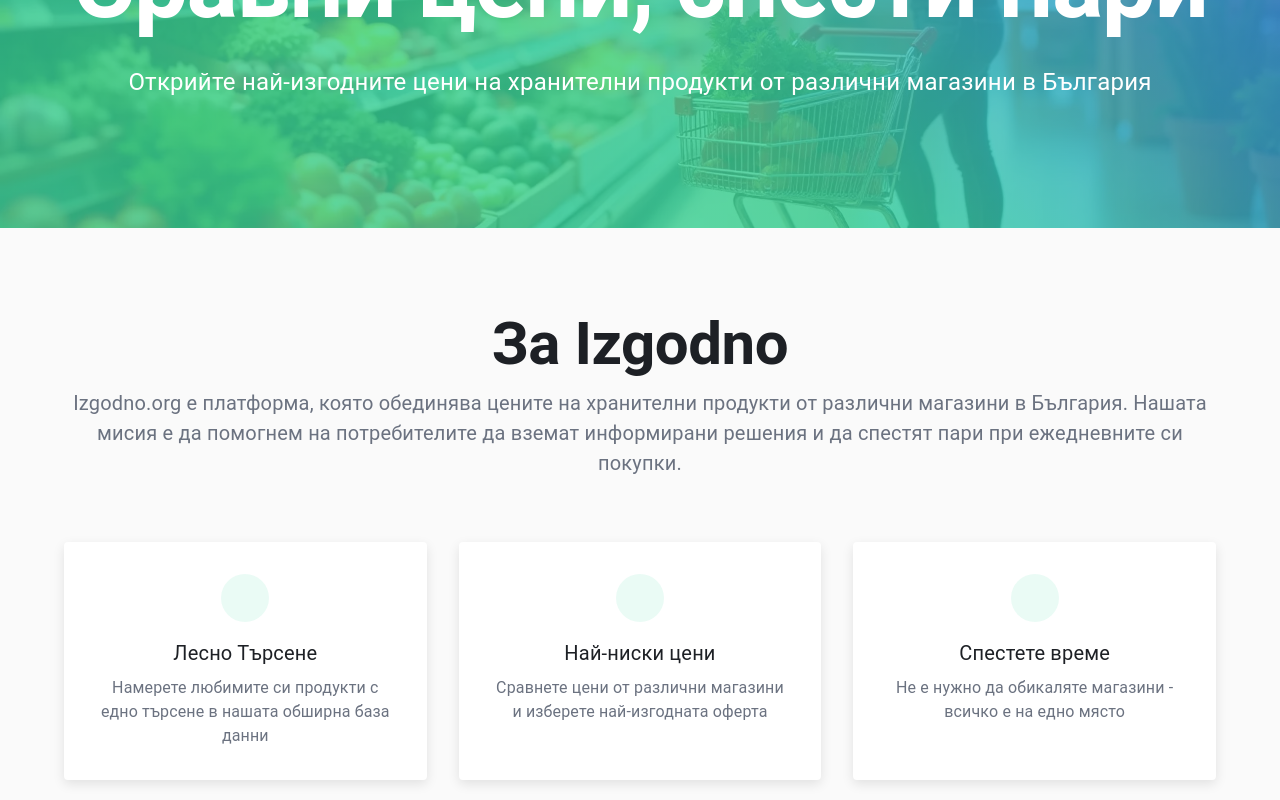
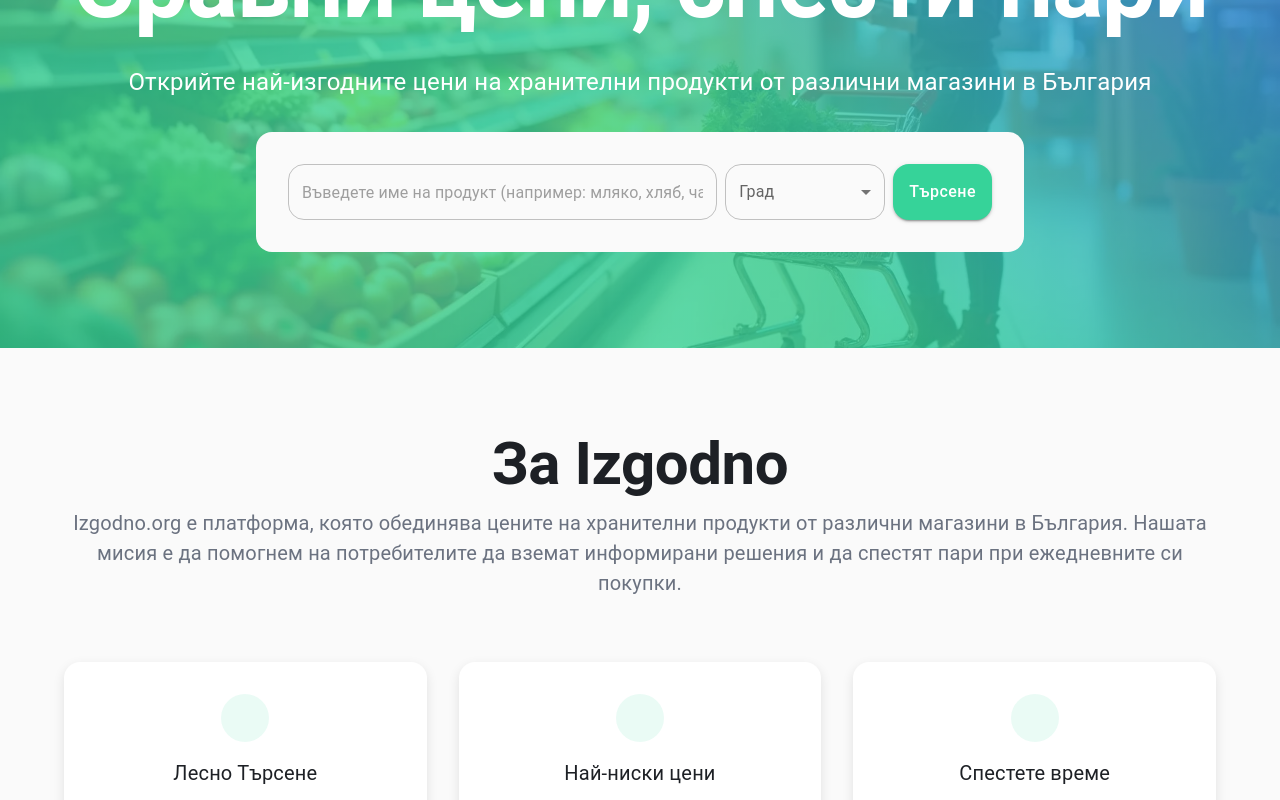
Before and after one commit to anastassow/izgodno, a Next.js app in the folder client/: page / in a window 1280 px wide. Shown: the part 200-1000 px from the top of the page. Built offline with nearby package versions, Linux system fonts and the light colour scheme; some icons are missing; what @mui/material-nextjs would draw is missing.

Commit message:
Search Form

```diff
--- a/client/src/components/Hero/Hero.tsx
+++ b/client/src/components/Hero/Hero.tsx
@@ -1,6 +1,7 @@
 import { Box, Stack, Typography } from "@mui/material"
 import SectionWrapper from "../SectionWrapper/SectionWrapper"
 import Image from "next/image"
+import SearchForm from "../SearchForm/SearchForm"
 
 const Hero = () => {
     return (
@@ -34,7 +35,9 @@
             }}>
                 <Stack sx={{ textAlign: "center", position: "relative", zIndex: 1, color: "primary.contrastText" }}>
                     <Typography variant="h1" fontWeight={600} mb={3}>Сравни цени, спести пари</Typography>
-                    <Typography variant="body1" mb={4} fontSize={24}>Открийте най-изгодните цени на хранителни продукти от различни магазини в България</Typography>
+                    <Typography component={"span"} variant="body1" mb={4} fontSize={24}>Открийте най-изгодните цени на хранителни продукти от различни магазини в България</Typography>
+
+                    <SearchForm />
                 </Stack>
             </SectionWrapper>
         </Box>
--- /dev/null
+++ b/client/src/components/SearchForm/SearchForm.tsx
@@ -0,0 +1,21 @@
+import { Button, FormControl, InputLabel, MenuItem, Select, Stack, TextField } from "@mui/material"
+
+const SearchForm = () => {
+    return (
+        <form action={'/search'}>
+            <Stack direction={"row"} gap={1} justifyContent={"center"} sx={{ p: 4, bgcolor: "bgcolor.main", borderRadius: 1, maxWidth: "48rem", mx: "auto" }}>
+                <TextField sx={{ flex: 1 }} name="query" placeholder="Въведете име на продукт (например: мляко, хляб, чай)" />
+                <FormControl sx={{ width: "10rem" }}>
+                    <InputLabel>Град</InputLabel>
+                    <Select name="city">
+                        <MenuItem value="София">София</MenuItem>
+                        <MenuItem value="Бургас">Бургас</MenuItem>
+                    </Select>
+                </FormControl>
+                <Button type="submit" variant="contained" color="primary">Търсене</Button>
+            </Stack>
+        </form>
+    )
+}
+
+export default SearchForm
--- a/client/src/theme/theme.ts
+++ b/client/src/theme/theme.ts
@@ -3,6 +3,9 @@
 
 const theme = createTheme({
   cssVariables: true,
+  shape: {
+    borderRadius: "16px"
+  },
   palette: {
     bgcolor: {
       main: 'hsl(0 0% 98%)'
@@ -30,6 +33,19 @@
           boxShadow: "0 4px 12px rgba(0,0,0,0.1)"
         }
       }
+    },
+    MuiButton: {
+      styleOverrides: {
+        root: {
+          textTransform: "none",
+          fontSize: "1rem"
+        },
+        containedPrimary: {
+          "&:hover": {
+            backgroundColor: "hsla(158, 78%, 60%, 1.00)"
+          }
+        }
+      }
     }
   }
 });
```
